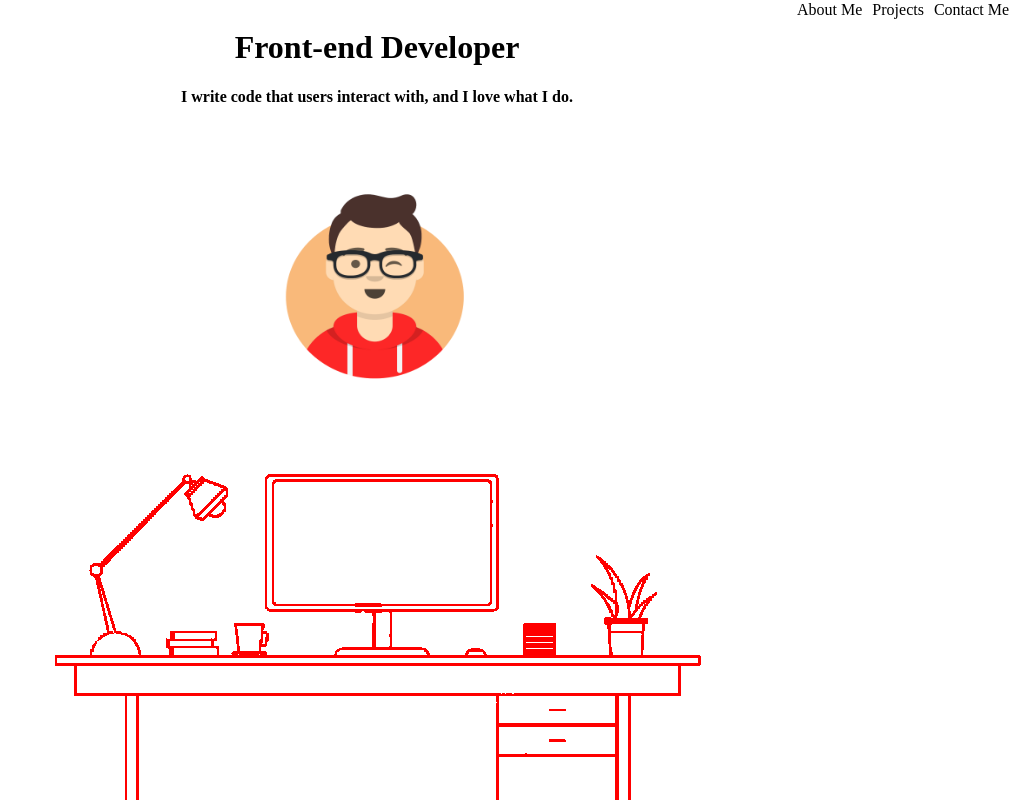
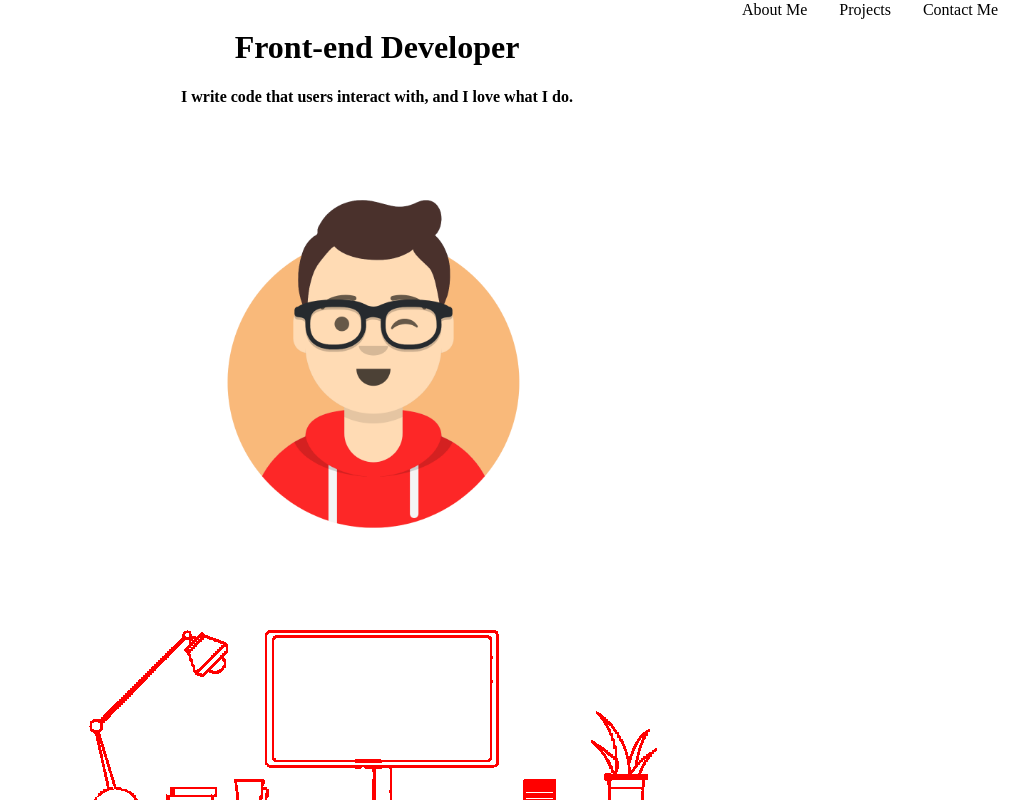
Before and after one commit to JordanLong1/my-portfolio, a React (Create React App) app: page / in a window 1280 px wide. Shown: the top 800 px of the page, without its empty margins (263-1280 px from the left). Built offline with nearby package versions, Linux system fonts and the light colour scheme.

Commit message:
changing sizing to percentages

```diff
--- a/src/Home.css
+++ b/src/Home.css
@@ -34,12 +34,12 @@
 }
 
 .navbar-links {
-  padding: 5px;
+  padding: 1em;
   color: black;
 }
 
 .navbar-links:active {
-  border-bottom: solid 3px black;
+  border-bottom: solid 1em black;
 }
 
 .home-text {
@@ -49,11 +49,12 @@
 }
 
 .avt {
-  height: 200px;
-  width: 200px;
+
+  max-width: 20%;
+  max-height: 20%;
   display: block;
   margin: 0 auto;
-  padding: 60px;
+  padding: 3.75em;
 }
 
 .desk-pic-div {
@@ -330,5 +331,9 @@
     display: none;
   }
 
+  .home-text {
+    text-align: center;
+  }
+
 
 }
```
